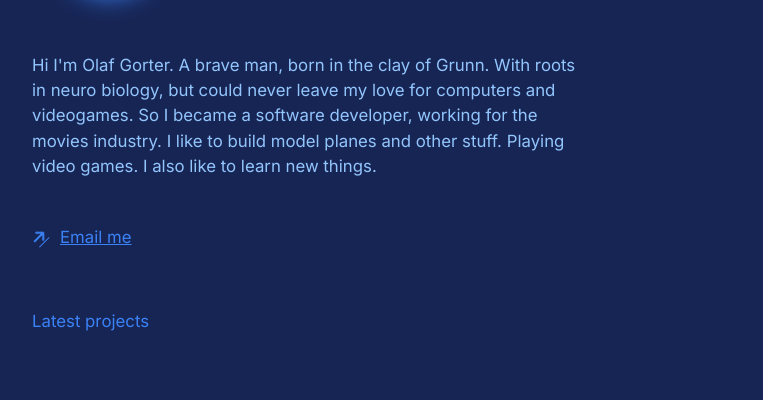
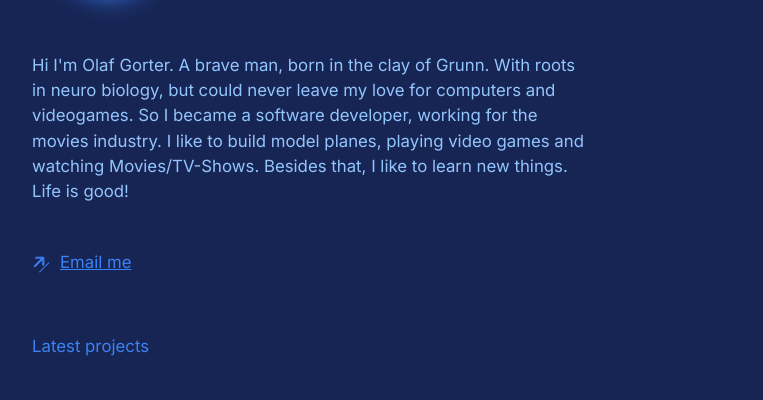
Before and after one commit to olafgorter/portfolio25, a plain HTML site: page index.html in a window 1280 px wide. Shown: the part 341-741 px from the top of the page, without its empty margins (258-1021 px from the left). Drawn offline with nearby package versions, Linux system fonts and the light colour scheme.

Commit message:
text change

```diff
--- a/index.html
+++ b/index.html
@@ -66,8 +66,9 @@
 				Hi I'm Olaf Gorter. A brave man, born in the clay of Grunn. With roots in neuro biology,
 				but could never leave my love for computers and videogames.
 				So I became a software developer, working for the movies industry.
-				I like to build model planes and other stuff. Playing video games.
-				I also like to learn new things.
+				I like to build model planes, playing video games and watching Movies/TV-Shows.
+				Besides that, I like to learn new things.
+				Life is good!
 			</p>
 			<div>
 				<a href="mailto:olafgorter@gmail.com" class="outreach darkerText">
```
